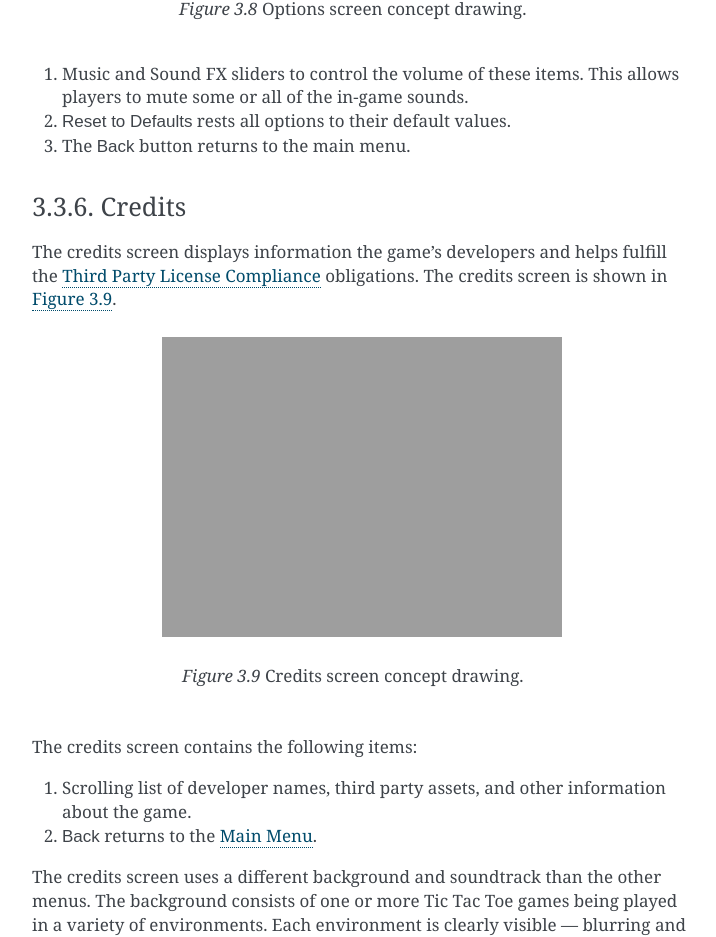
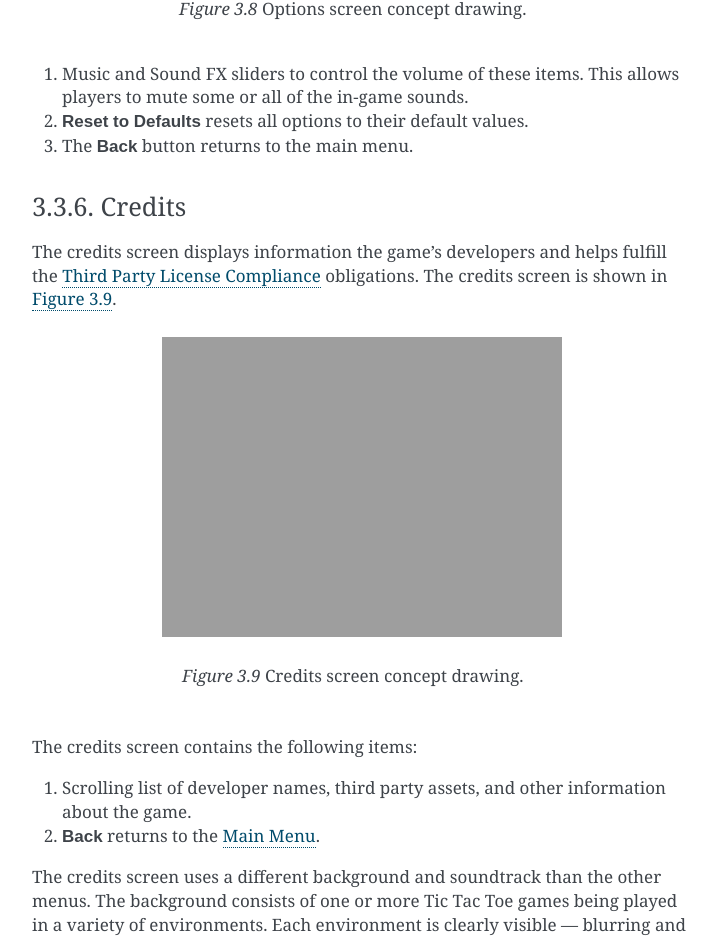
Before and after one commit to fossxo/fossxo-gdd, a Sphinx documentation site: the page built from source/gui.rst, in a window 1280 px wide and 1400 px high, scrolled down 6775 px. Shown: the part 151-1088 px from the top of the window, without its empty margins (388-1104 px from the left). Built offline with Sphinx 7.4.7, drawn with Linux system fonts in a browser that asks for light colours; pages that are not in the unit, such as notebooks, are missing from menus.

Commit message:
Make GUI labels bold per Microsoft recommendations
The Microsoft GUI documentation guide recommends bolding names of
buttons and other widgets. This commit updates the HTML and PDF styles
to bold these items.

```diff
--- /dev/null
+++ b/source/_themes/custom.css
@@ -0,0 +1,5 @@
+/* Make the GUI label menu selection text to be bold per the Windows style guide. */
+.guilabel, .menuselection {
+    font-family: sans-serif;
+    font-weight: bold;
+}
--- a/source/conf.py
+++ b/source/conf.py
@@ -56,8 +56,9 @@ html_title = project + " Rev. " + release
 
 # The theme to use for HTML and HTML Help pages.  See the documentation for
 # a list of builtin themes.
-#
 html_theme = 'alabaster'
+# Include our custom CSS options.
+html_static_path = ['_themes/custom.css']
 
 # For alabaster options see https://alabaster.readthedocs.io/en/latest/customization.html
 html_theme_options = {
--- a/source/gui.rst
+++ b/source/gui.rst
@@ -231,7 +231,7 @@ The options screen contains all of the game's player configurable options.
 
 1.  Music and Sound FX sliders to control the volume of these items. This allows
     players to mute some or all of the in-game sounds.
-2.  :guilabel:`Reset to Defaults` rests all options to their default values.
+2.  :guilabel:`Reset to Defaults` resets all options to their default values.
 3.  The :guilabel:`Back` button returns to the main menu.
 
 
```
Also changed, not shown: 1 other file.
